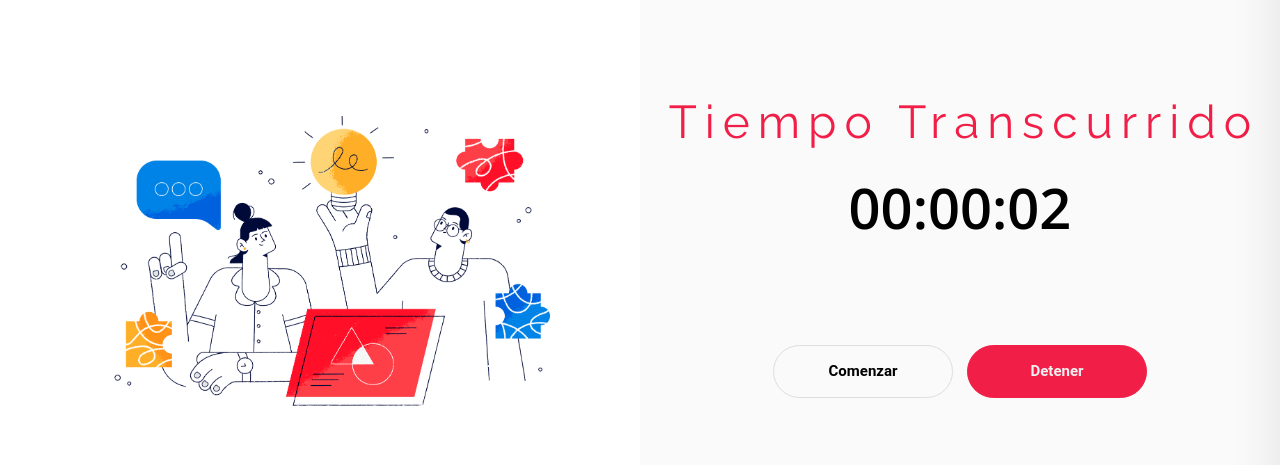
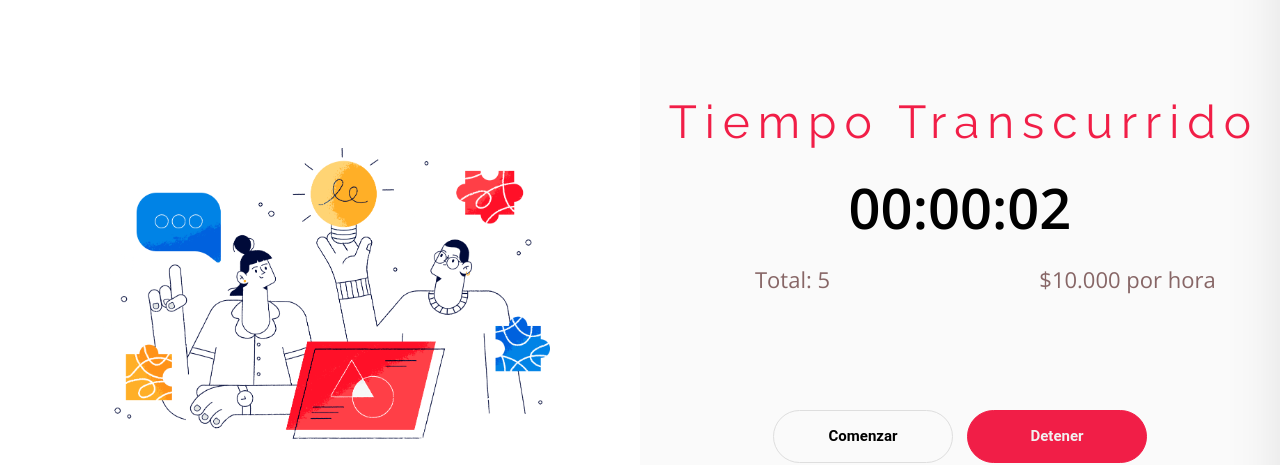
Before and after one commit to boyarzun/pxq, a plain HTML site: page timer/index.html in a window 1280 px wide. Both pictures are taken after a click on the button "Comenzar". Shown: the part 175-640 px from the top of the page. Drawn offline with nearby package versions, Linux system fonts and the light colour scheme.

Commit message:
Modified: Timer

```diff
--- a/timer/index.html
+++ b/timer/index.html
@@ -48,12 +48,23 @@
                                 </div>
                                 <div class="translate-bottom-50 transition-200 transition-delay-1000">
                                     <div class="fxt-countdown">
-                                        <div id="chronoExample">
+                                        <div id="chronoExample" style="margin-bottom: 25px;">
                                             <div class="values"
                                                 style="line-height: 1;font-weight: 600;color: #000;font-size: 56px;">
                                                 00:00:00</div>
                                         </div>
+
+                                        <div class="row">
+                                            <div class="col-md-6 text-center" id="total"
+                                                style="font-size: 22px; color: #876666;">
+                                                Total: $0</div>
+                                            <div class="col-md-6 text-center" style="font-size: 22px; color: #876666;">
+                                                $10.000 por
+                                                hora</div>
+                                        </div>
+
                                     </div>
+
                                 </div>
                             </div>
                             <div class="fxt-buttons">
--- a/timer/js/main.js
+++ b/timer/js/main.js
@@ -213,7 +213,21 @@
     $('#pauseButton').click(function () {
         timer.pause();
     });
+
+    var total = $('#total')
+    var pricePerHour = 10000
+
     timer.addEventListener('secondsUpdated', function (e) {
+        var hours = timer.getTimeValues().hours
+        var minutes = timer.getTimeValues().minutes
+        var seconds = timer.getTimeValues().seconds
+
+        // minutes are worth 60 seconds. Hours are worth 60 minutes.
+        var totalSeconds = (+hours) * 60 * 60 + (+minutes) * 60 + (+seconds);
+        var pxq = (totalSeconds / 3600) * pricePerHour
+
+        total.text("Total: " + parseInt(pxq))
+
         $('#chronoExample .values').html(timer.getTimeValues().toString());
     });
     timer.addEventListener('started', function (e) {
```
